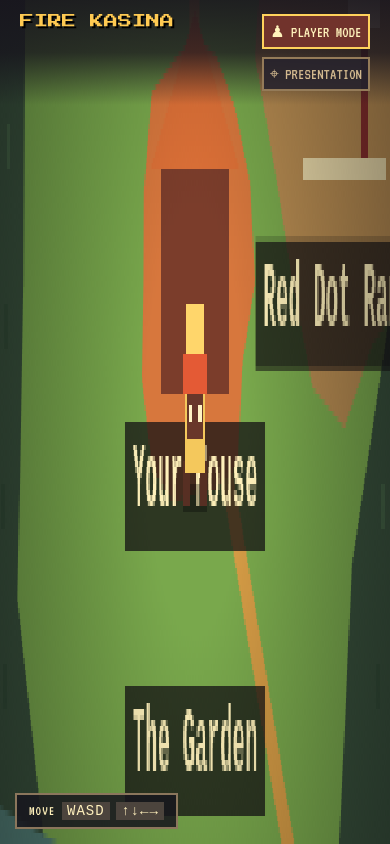
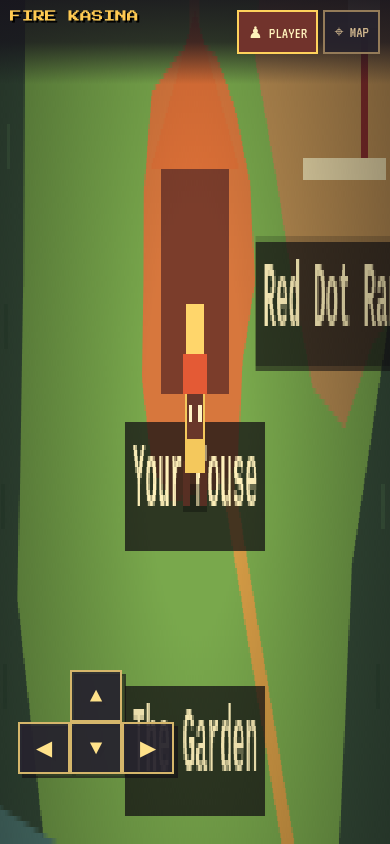
Before and after one commit to ThePheePhee/FireKasinaTheGame, a React (Vite) app: page / in a window 390 px wide. Both pictures are taken after a click on the button "BEGIN THE ADVENTURE". Built offline with nearby package versions, Linux system fonts and the light colour scheme.

Commit message:
Add mobile controls and GitHub Pages deployment

```diff
--- a/index.html
+++ b/index.html
@@ -1 +1 @@
-<div id="root"></div><script type="module" src="/src/main.tsx"></script>
+<!doctype html><html lang="en"><head><meta charset="UTF-8"><meta name="viewport" content="width=device-width,initial-scale=1,viewport-fit=cover"><meta name="theme-color" content="#15131a"><title>FIRE KASINA is about to have an adventure called YOU</title></head><body><div id="root"></div><script type="module" src="/src/main.tsx"></script></body></html>
--- a/src/App.tsx
+++ b/src/App.tsx
@@ -5,6 +5,7 @@ import {drawMap} from './rendering/drawMap';import {drawPlayer} from './renderin
 type Mode='player'|'presentation';
 const startPlayer:Player={x:800,y:575,direction:'down',moving:false,step:0};
 export default function App(){const [started,setStarted]=useState(false),[mode,setMode]=useState<Mode>('player'),[selected,setSelected]=useState<Region|null>(null);const canvasRef=useRef<HTMLCanvasElement>(null),player=useRef(startPlayer),keys=useRef(new Set<string>()),view=useRef<View>({x:0,y:0,scale:1});
+ const virtualKey=(key:string,pressed:boolean)=>{if(pressed)keys.current.add(key);else keys.current.delete(key)};
  const resize=useCallback(()=>{const c=canvasRef.current;if(!c)return;const d=devicePixelRatio||1,box=c.getBoundingClientRect();c.width=Math.round(box.width*d);c.height=Math.round(box.height*d)},[]);
  useEffect(()=>{resize();window.addEventListener('resize',resize);return()=>window.removeEventListener('resize',resize)},[resize]);
  useEffect(()=>{const down=(e:KeyboardEvent)=>{if(['ArrowUp','ArrowDown','ArrowLeft','ArrowRight','w','a','s','d'].includes(e.key)){e.preventDefault();keys.current.add(e.key.toLowerCase())}if(e.key==='Escape')setSelected(null)};const up=(e:KeyboardEvent)=>keys.current.delete(e.key.toLowerCase());window.addEventListener('keydown',down);window.addEventListener('keyup',up);return()=>{window.removeEventListener('keydown',down);window.removeEventListener('keyup',up)}},[]);
@@ -13,5 +14,5 @@ export default function App(){const [started,setStarted]=useState(false),[mode,s
    const v=view.current;ctx.save();ctx.scale(v.scale,v.scale);ctx.translate(-v.x,-v.y);const nearby=mapRegions.some(r=>Math.hypot(player.current.x-r.x,player.current.y-r.y)<r.radius+100);drawMap(ctx,mode==='presentation'||nearby);if(mode==='player')drawPlayer(ctx,player.current);ctx.restore();drawVignette(ctx,w,h);frame=requestAnimationFrame(tick)};frame=requestAnimationFrame(tick);return()=>cancelAnimationFrame(frame)},[started,mode,resize]);
  const clickCanvas=(e:React.MouseEvent<HTMLCanvasElement>)=>{if(mode!=='presentation'){canvasRef.current?.focus();return}const rect=e.currentTarget.getBoundingClientRect(),v=view.current,x=(e.clientX-rect.left)/v.scale+v.x,y=(e.clientY-rect.top)/v.scale+v.y;const hits=mapRegions.filter(r=>Math.hypot(x-r.x,y-r.y)<r.radius);setSelected(hits.sort((a,b)=>a.radius-b.radius)[0]??null)};
  if(!started)return <main className="title-screen"><div className="embers"/><section className="title-card"><div className="flame">◆</div><p className="eyebrow">AN INTERACTIVE FIRE KASINA MAP</p><h1>FIRE KASINA <span>is about to have an adventure called</span> YOU</h1><p className="subtitle">Beyond the garden, the wilderness of mind is waiting.</p><button onClick={()=>setStarted(true)}>BEGIN THE ADVENTURE</button><small>WASD / ARROW KEYS · CLICK TO EXPLORE</small></section></main>;
- return <main className="game"><canvas ref={canvasRef} tabIndex={0} onClick={clickCanvas}/><header><div><b>FIRE KASINA</b><span>THE MAP OF YOU</span></div><nav aria-label="Game mode"><button className={mode==='player'?'active':''} onClick={()=>{setMode('player');setSelected(null)}}>♟ PLAYER MODE</button><button className={mode==='presentation'?'active':''} onClick={()=>setMode('presentation')}>⌖ PRESENTATION</button></nav></header><aside className="help">{mode==='player'?<>MOVE <kbd>WASD</kbd> <kbd>↑↓←→</kbd></>:<>SELECT A REGION TO EXPLORE</>}</aside>{selected&&<section className="bubble"><button aria-label="Close" onClick={()=>setSelected(null)}>×</button><p>REGION DISCOVERED</p><h2>{selected.name}</h2><div className="rule"/><p className="copy">{presentationContent[selected.id]}</p></section>}</main>;
+ return <main className="game"><canvas ref={canvasRef} tabIndex={0} onClick={clickCanvas}/><header><div><b>FIRE KASINA</b><span>THE MAP OF YOU</span></div><nav aria-label="Game mode"><button className={mode==='player'?'active':''} onClick={()=>{setMode('player');setSelected(null)}}>♟ PLAYER</button><button className={mode==='presentation'?'active':''} onClick={()=>setMode('presentation')}>⌖ MAP</button></nav></header><aside className="help">{mode==='player'?<>MOVE <kbd>WASD</kbd> <kbd>↑↓←→</kbd></>:<>TAP A REGION TO EXPLORE</>}</aside>{mode==='player'&&<div className="dpad" aria-label="Touch movement controls">{(['up','left','down','right'] as const).map(direction=><button key={direction} className={direction} aria-label={`Move ${direction}`} onPointerDown={e=>{e.preventDefault();e.currentTarget.setPointerCapture(e.pointerId);virtualKey(direction==='up'?'w':direction==='left'?'a':direction==='down'?'s':'d',true)}} onPointerUp={()=>virtualKey(direction==='up'?'w':direction==='left'?'a':direction==='down'?'s':'d',false)} onPointerCancel={()=>virtualKey(direction==='up'?'w':direction==='left'?'a':direction==='down'?'s':'d',false)}>{direction==='up'?'▲':direction==='left'?'◀':direction==='down'?'▼':'▶'}</button>)}</div>}{selected&&<section className="bubble"><button aria-label="Close" onClick={()=>setSelected(null)}>×</button><p>REGION DISCOVERED</p><h2>{selected.name}</h2><div className="rule"/><p className="copy">{presentationContent[selected.id]}</p></section>}</main>;
 }
--- a/src/main.tsx
+++ b/src/main.tsx
@@ -2,4 +2,5 @@ import React from 'react';
 import ReactDOM from 'react-dom/client';
 import App from './App';
 import './styles.css';
+import './mobile.css';
 ReactDOM.createRoot(document.getElementById('root')!).render(<React.StrictMode><App /></React.StrictMode>);
--- /dev/null
+++ b/src/mobile.css
@@ -0,0 +1,3 @@
+html,body,#root{width:100%;height:100%;overscroll-behavior:none}.title-screen,.game{min-height:-webkit-fill-available}.game canvas{touch-action:none}button{-webkit-tap-highlight-color:transparent}.dpad{display:none;position:absolute;left:max(18px,env(safe-area-inset-left));bottom:max(18px,env(safe-area-inset-bottom));width:156px;height:156px;grid-template:repeat(3,52px)/repeat(3,52px);filter:drop-shadow(4px 4px 0 rgba(18,14,20,.65));user-select:none;touch-action:none}.dpad button{border:2px solid #d5b66b;background:#292631dc;color:#ffe28a;font-size:21px;padding:0;touch-action:none}.dpad button:active{background:#873a2e;transform:translate(1px,1px)}.dpad .up{grid-area:1/2}.dpad .left{grid-area:2/1}.dpad .down{grid-area:2/2}.dpad .right{grid-area:2/3}
+@media (pointer:coarse),(max-width:760px){.dpad{display:grid}.help{display:none}.game header{padding:max(10px,env(safe-area-inset-top)) max(10px,env(safe-area-inset-right)) 30px max(10px,env(safe-area-inset-left));align-items:flex-start}.game header>div span{display:none}.game header b{font-size:clamp(10px,3vw,13px)}.game nav{flex-direction:row;gap:5px}.game nav button{min-height:44px;padding:7px 9px;font-size:16px}.bubble{left:max(12px,env(safe-area-inset-left));right:max(12px,env(safe-area-inset-right));bottom:max(14px,env(safe-area-inset-bottom));width:auto;max-height:68dvh;overflow:auto;padding:18px 20px;box-shadow:4px 4px 0 #301d27}.bubble h2{font-size:clamp(13px,4vw,17px);padding-right:20px}.bubble .copy{font-size:clamp(20px,5.5vw,24px)}.bubble>button{min-width:44px;min-height:44px;right:2px;top:0}.title-card{padding:max(18px,env(safe-area-inset-top)) 18px max(18px,env(safe-area-inset-bottom))}.title-card h1{font-size:clamp(23px,8vw,40px);margin:14px 0}.title-card .subtitle{font-size:clamp(20px,6vw,27px);margin:10px 0}.title-card button{min-height:52px;margin:20px auto 16px;font-size:10px}.title-card small{font-size:8px;line-height:1.8}}
+@media (max-height:500px) and (orientation:landscape){.title-card .flame,.title-card .eyebrow,.title-card .subtitle{display:none}.title-card h1{font-size:clamp(20px,6vh,30px);margin:5px}.title-card button{margin:10px auto}.dpad{width:126px;height:126px;grid-template:repeat(3,42px)/repeat(3,42px)}.bubble{max-height:75dvh}}
--- a/vite.config.ts
+++ b/vite.config.ts
@@ -1,3 +1,3 @@
 import { defineConfig } from 'vite';
 import react from '@vitejs/plugin-react';
-export default defineConfig({ plugins: [react()] });
+export default defineConfig({ base: '/FireKasinaTheGame/', plugins: [react()] });
```
